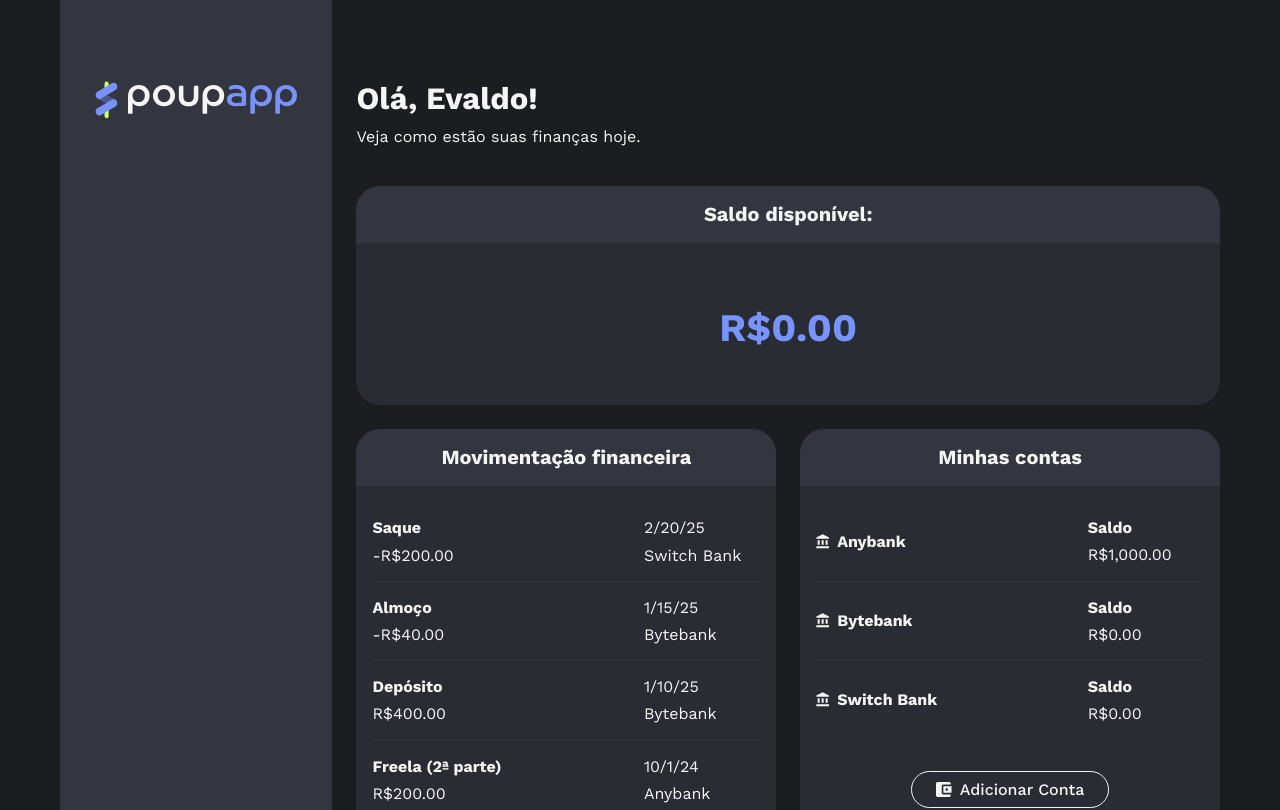
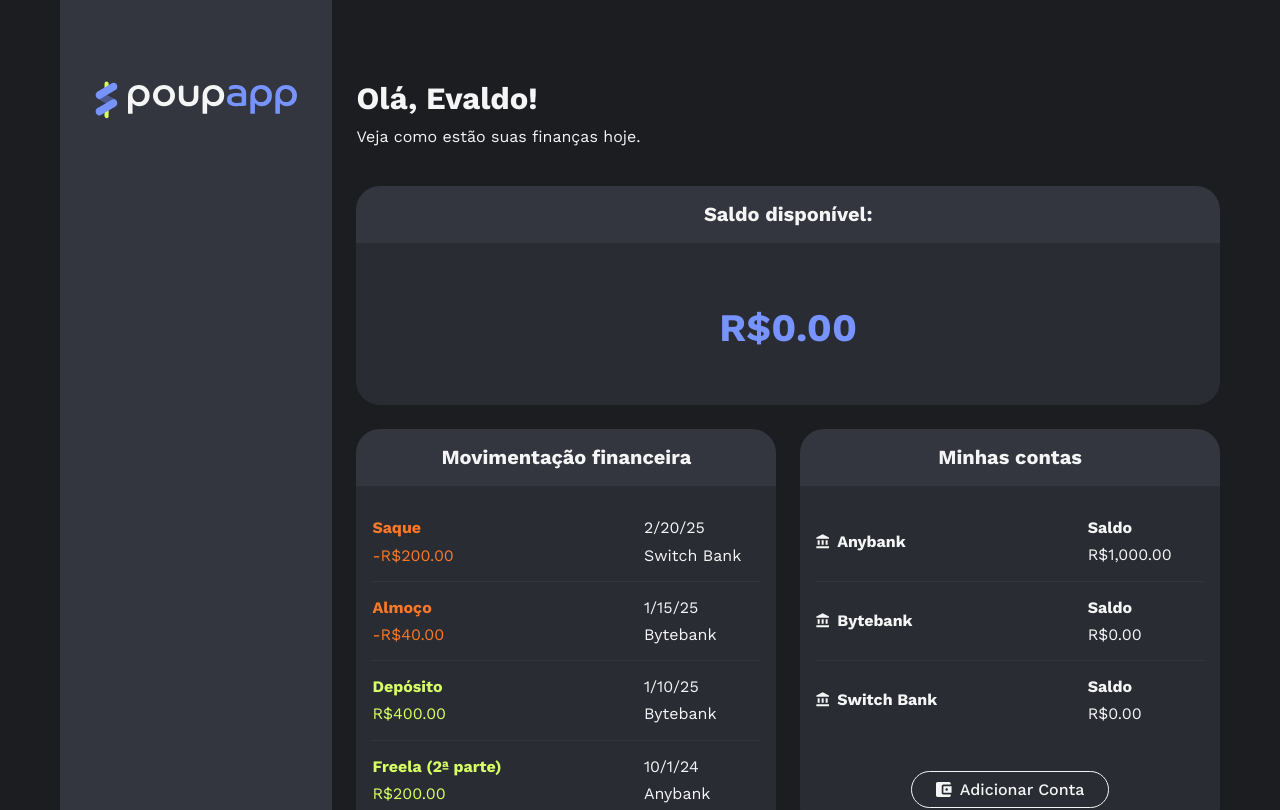
Before and after one commit to ImR0D/4457-angular-19-curso-3-projeto-base, an Angular app: page / in a window 1280 px wide. Shown: the top 810 px of the page. Built offline with nearby package versions, Linux system fonts and the light colour scheme.

Commit message:
feat: adicionado a diretiva destaque-valor-numerico e aplicado aos componentes saldo e transacao para estilização dinâmica

```diff
--- a/src/app/area-financeira/saldo/saldo.component.html
+++ b/src/app/area-financeira/saldo/saldo.component.html
@@ -4,8 +4,12 @@
   </div>
 
   <div class="corpo-card">
-    <span class="valor texto-xxxl">
-      {{ saldo() | currency:"BRL" }}
+    <span
+      class="valor texto-xxxl"
+      [appDestaqueValorNumerico]="saldo()"
+      corPositiva="var(--violeta-destaque)"
+    >
+      {{ saldo() | currency: "BRL" }}
     </span>
   </div>
 </section>
--- a/src/app/area-financeira/saldo/saldo.component.ts
+++ b/src/app/area-financeira/saldo/saldo.component.ts
@@ -1,11 +1,12 @@
 import { CurrencyPipe } from '@angular/common';
 import { Component, input } from '@angular/core';
+import { DestaqueValorNumericoDirective } from '../../compartilhados/destaque-valor-numerico.directive';
 
 @Component({
   selector: 'app-saldo',
-  imports: [CurrencyPipe],
+  imports: [CurrencyPipe, DestaqueValorNumericoDirective],
   templateUrl: './saldo.component.html',
-  styleUrl: './saldo.component.css'
+  styleUrl: './saldo.component.css',
 })
 export class SaldoComponent {
   saldo = input.required<number>();
--- a/src/app/area-financeira/transacoes/transacao/transacao.component.html
+++ b/src/app/area-financeira/transacoes/transacao/transacao.component.html
@@ -1,11 +1,13 @@
 <div class="transacao">
-  <div class="nome-e-valor">
-    <span class="nome texto-md">{{ transacao().nome || transacao().tipo }}</span>
-    <span class="texto-md">{{ valor() | currency:"BRL" }}</span>
+  <div class="nome-e-valor" [appDestaqueValorNumerico]="valor()">
+    <span class="nome texto-md">{{
+      transacao().nome || transacao().tipo
+    }}</span>
+    <span class="texto-md">{{ valor() | currency: "BRL" }}</span>
   </div>
 
   <div class="data-e-conta">
-    <span class="texto-md">{{ transacao().data | date:"shortDate" }}</span>
+    <span class="texto-md">{{ transacao().data | date: "shortDate" }}</span>
     <span class="texto-md">{{ transacao().conta }}</span>
   </div>
 </div>
--- a/src/app/area-financeira/transacoes/transacao/transacao.component.ts
+++ b/src/app/area-financeira/transacoes/transacao/transacao.component.ts
@@ -1,12 +1,13 @@
 import { CurrencyPipe, DatePipe } from '@angular/common';
 import { Component, computed, input } from '@angular/core';
 import { TipoTransacao, Transacao } from '../../compartilhados/transacao.model';
+import { DestaqueValorNumericoDirective } from '../../../compartilhados/destaque-valor-numerico.directive';
 
 @Component({
   selector: 'app-transacao',
-  imports: [CurrencyPipe, DatePipe],
+  imports: [CurrencyPipe, DatePipe, DestaqueValorNumericoDirective],
   templateUrl: './transacao.component.html',
-  styleUrl: './transacao.component.css'
+  styleUrl: './transacao.component.css',
 })
 export class TransacaoComponent {
   transacao = input.required<Transacao>();
--- /dev/null
+++ b/src/app/compartilhados/destaque-valor-numerico.directive.ts
@@ -0,0 +1,20 @@
+import { afterRender, Directive, ElementRef, input } from '@angular/core';
+
+@Directive({
+  selector: '[appDestaqueValorNumerico]',
+})
+export class DestaqueValorNumericoDirective {
+  appDestaqueValorNumerico = input.required<number>();
+  corPositiva = input('var(--destaque-receita)');
+  corNegativa = input('var(--destaque-despesa)');
+
+  constructor(element: ElementRef<HTMLElement>) {
+    afterRender(() => {
+      if (this.appDestaqueValorNumerico() > 0) {
+        element.nativeElement.style.color = this.corPositiva();
+      } else if (this.appDestaqueValorNumerico() < 0) {
+        element.nativeElement.style.color = this.corNegativa();
+      }
+    });
+  }
+}
```
Also changed, not shown: src/app/area-financeira/area-financeira.component.ts (+9 -9 lines).
